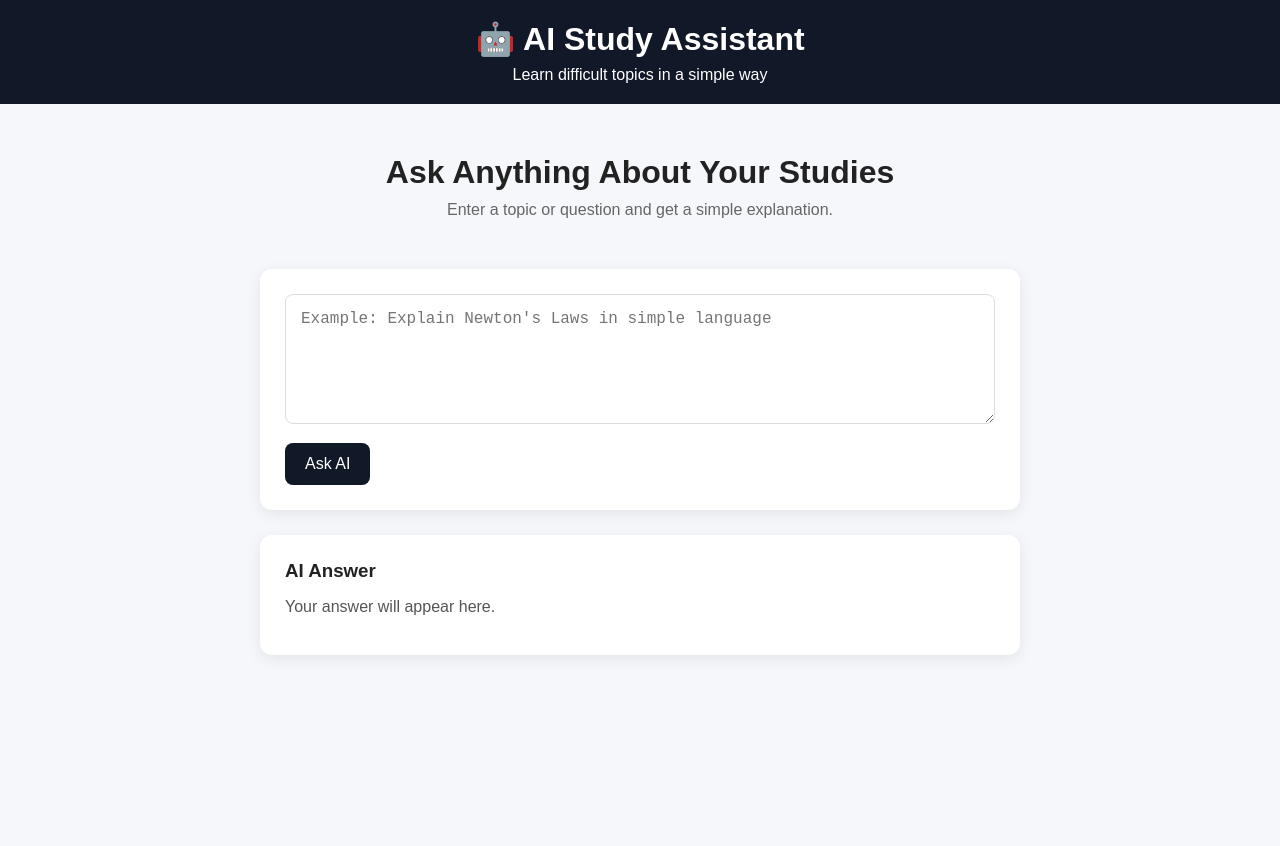
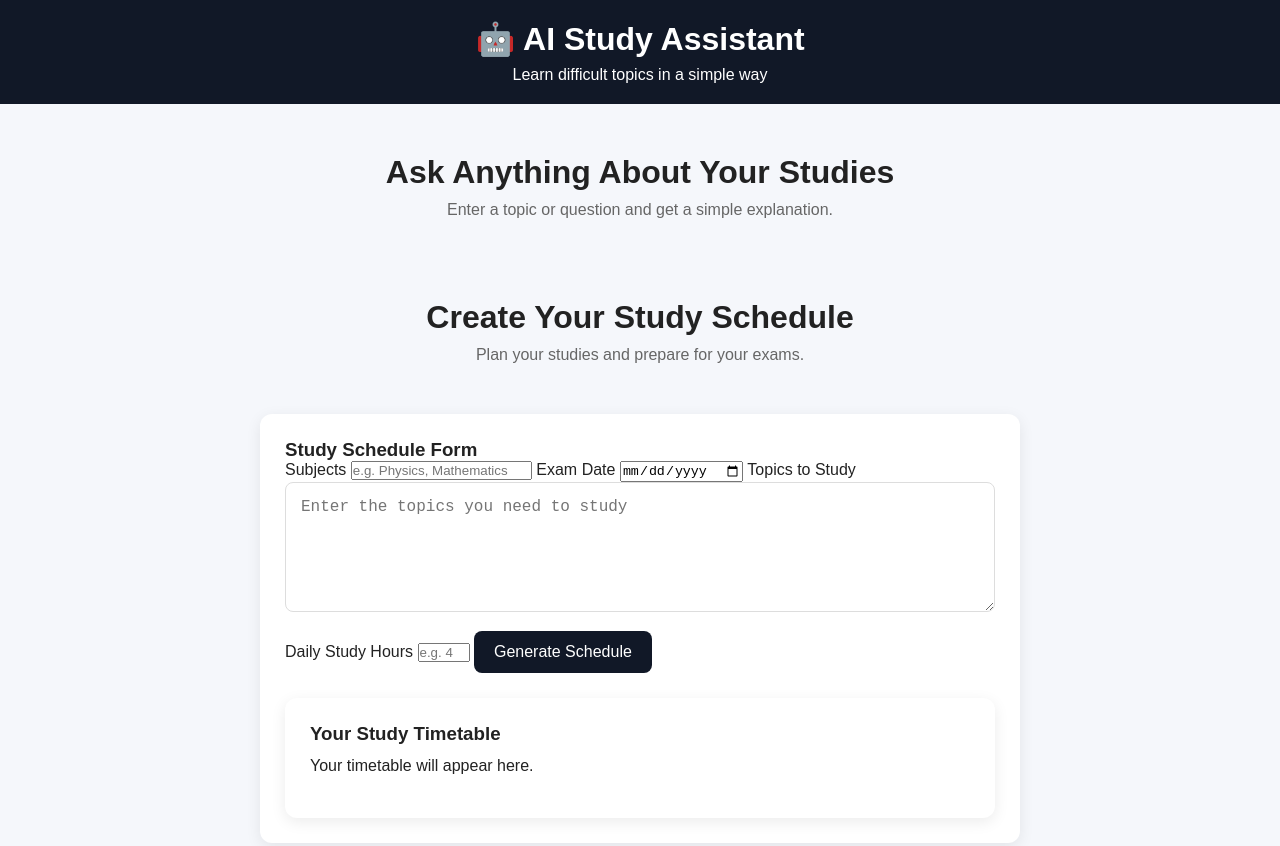
Before and after one commit to nk3067678-tech/AI-study-assistant-, a website: page index.html in a window 1280 px wide. Shown: the top 846 px of the page. Before the commit the page ends 800 px from the top, so only its background shows below. Drawn offline with Linux system fonts and the light colour scheme.

Commit message:
Enhance index.html with study schedule functionality
Added a study schedule form and updated the hero section.

```diff
--- a/index.html
+++ b/index.html
@@ -115,6 +115,43 @@
         <p>Enter a topic or question and get a simple explanation.</p>
     </section>
 
+    <section class="hero">
+        <h2>Create Your Study Schedule</h2>
+        <p>Plan your studies and prepare for your exams.</p>
+    </section>
+
+    <div class="container">
+        <div class="input-box">
+            <h3>Study Schedule Form</h3>
+
+            <label for="subjects">Subjects</label>
+            <input id="subjects" type="text"
+                placeholder="e.g. Physics, Mathematics">
+
+            <label for="examDate">Exam Date</label>
+            <input id="examDate" type="date">
+
+            <label for="topics">Topics to Study</label>
+            <textarea id="topics"
+                placeholder="Enter the topics you need to study"></textarea>
+
+            <label for="studyHours">Daily Study Hours</label>
+            <input id="studyHours" type="number"
+                min="1" max="24" placeholder="e.g. 4">
+
+            <button type="button" onclick="generateSchedule()">
+                Generate Schedule
+            </button>
+
+            <div class="answer-box">
+                <h3>Your Study Timetable</h3>
+                <p id="scheduleResult">
+                    Your timetable will appear here.
+                </p>
+            </div>
+        </div>
+    </div>
+
     <div class="container">
 
         <div class="input-box">
```
